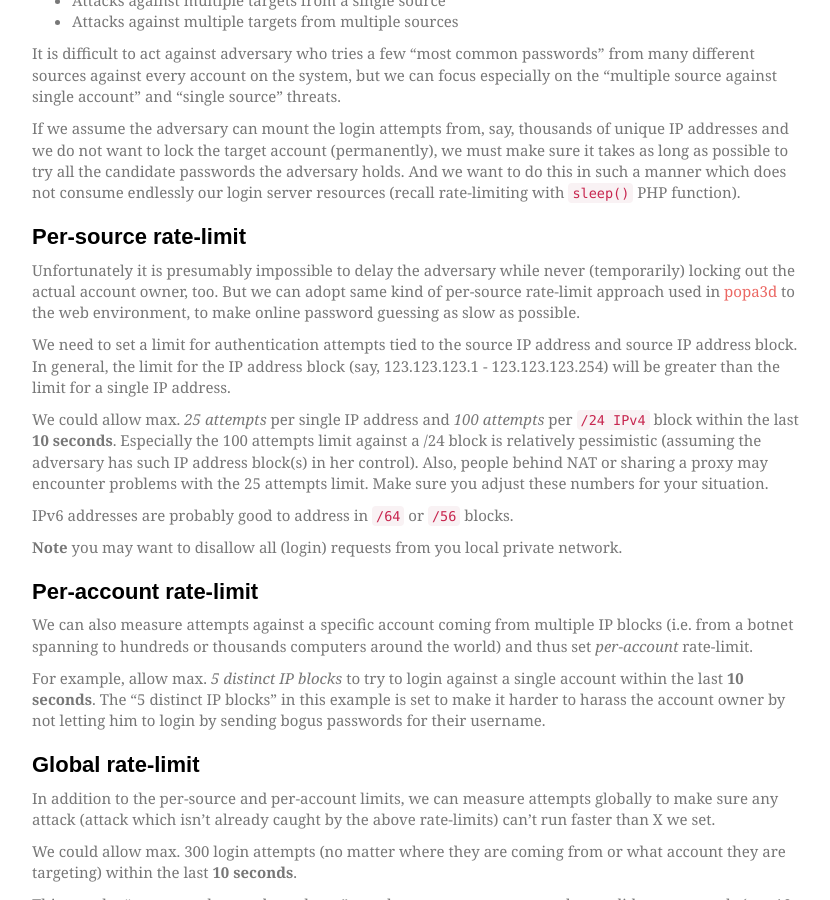
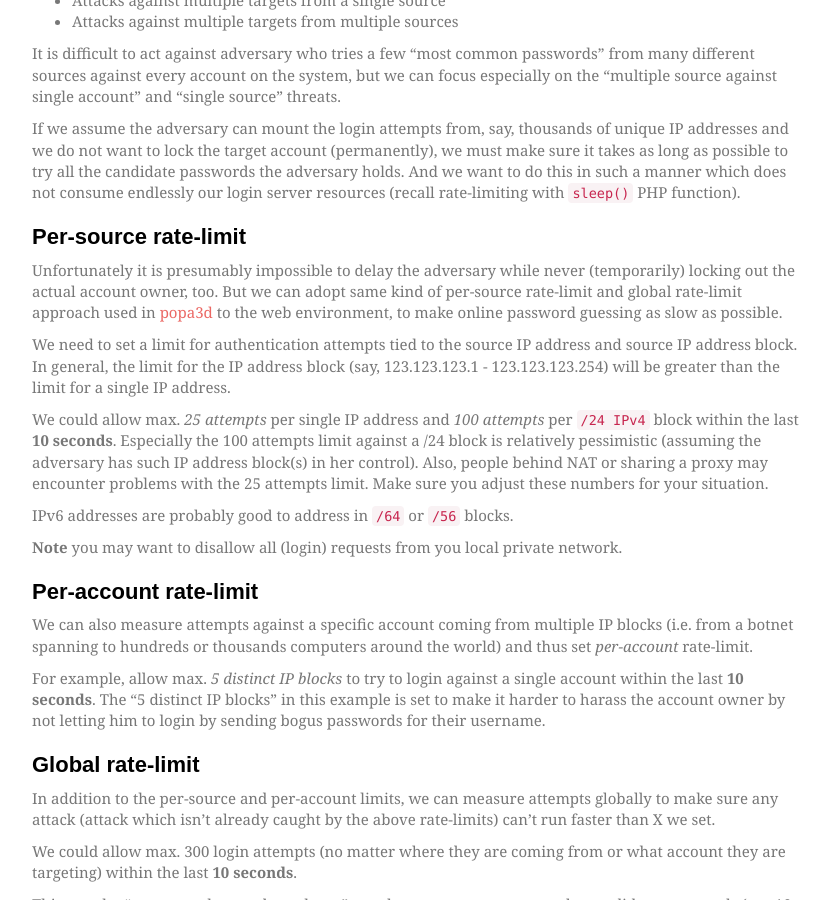
Before and after one commit to timoh6/timoh6.github.com, a Jekyll site: the page built from _posts/2015-05-07-Rate-limiting-web-application-login-attempts.md, in a window 1280 px wide and 900 px high, scrolled down 693 px. Shown: the whole window, without its empty margins (223-1053 px from the left). Built offline with Jekyll 4.4.1, drawn with Linux system fonts in a browser that asks for light colours; some web fonts are replaced; comment, search, counter and statistics services are not loaded.

Commit message:
Fix wording

```diff
--- a/_posts/2015-05-07-Rate-limiting-web-application-login-attempts.md
+++ b/_posts/2015-05-07-Rate-limiting-web-application-login-attempts.md
@@ -33,7 +33,7 @@ If we assume the adversary can mount the login attempts from, say, thousands of
 
 ## Per-source rate-limit
 
-Unfortunately it is presumably impossible to delay the adversary while never (temporarily) locking out the actual account owner, too. But we can adopt same kind of per-source rate-limit approach used in [popa3d](http://www.openwall.com/popa3d/) to the web environment, to make online password guessing as slow as possible.
+Unfortunately it is presumably impossible to delay the adversary while never (temporarily) locking out the actual account owner, too. But we can adopt same kind of per-source rate-limit and global rate-limit approach used in [popa3d](http://www.openwall.com/popa3d/) to the web environment, to make online password guessing as slow as possible.
 
 We need to set a limit for authentication attempts tied to the source IP address and source IP address block. In general, the limit for the IP address block (say, 123.123.123.1 - 123.123.123.254) will be greater than the limit for a single IP address.
 
```
